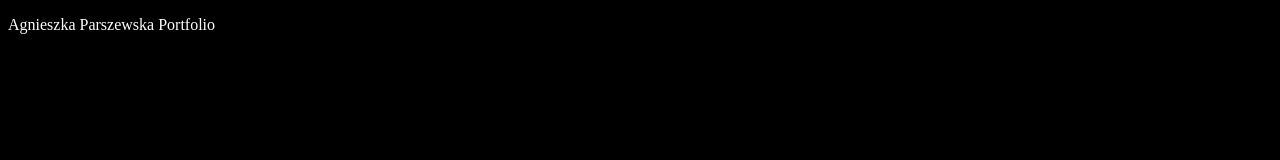
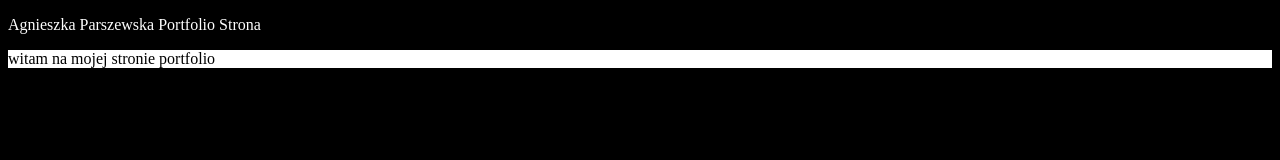
Before and after one commit to ParAgnieszka/AParszewska, a plain HTML site: page index.html in a window 1280 px wide. Drawn offline with Linux system fonts and the light colour scheme.

Commit message:
dodanie próbnego div

```diff
--- a/index.html
+++ b/index.html
@@ -7,7 +7,9 @@
 </head>
 
 <body>
-	<p>Agnieszka Parszewska Portfolio</p>
+	<p>Agnieszka Parszewska Portfolio Strona</p>
+
+	<div> witam na mojej stronie portfolio</div>
 </body>
 
 </html>
--- a/style.css
+++ b/style.css
@@ -4,3 +4,8 @@ body{
     background-color: #000;
     color: #fff;
 }
+
+div{
+    background-color: #fff;
+    color: #000;
+}
```
